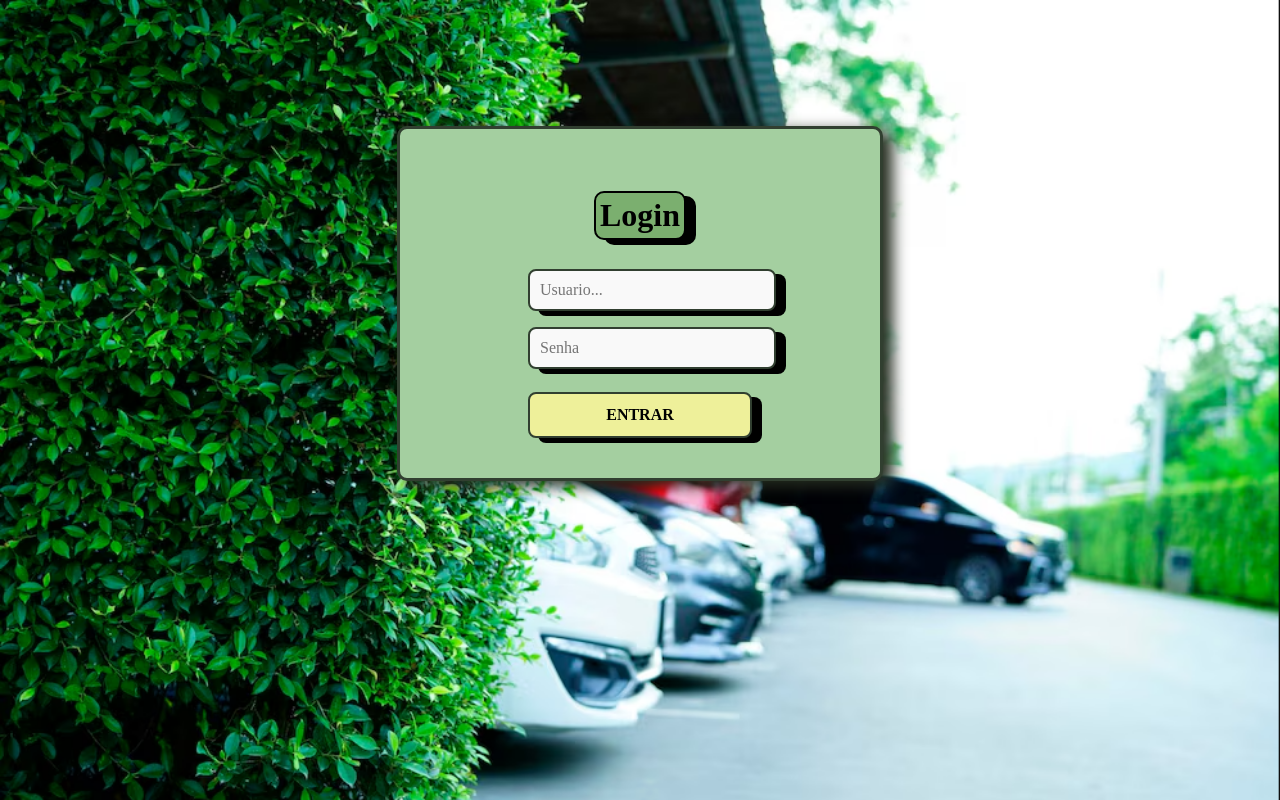
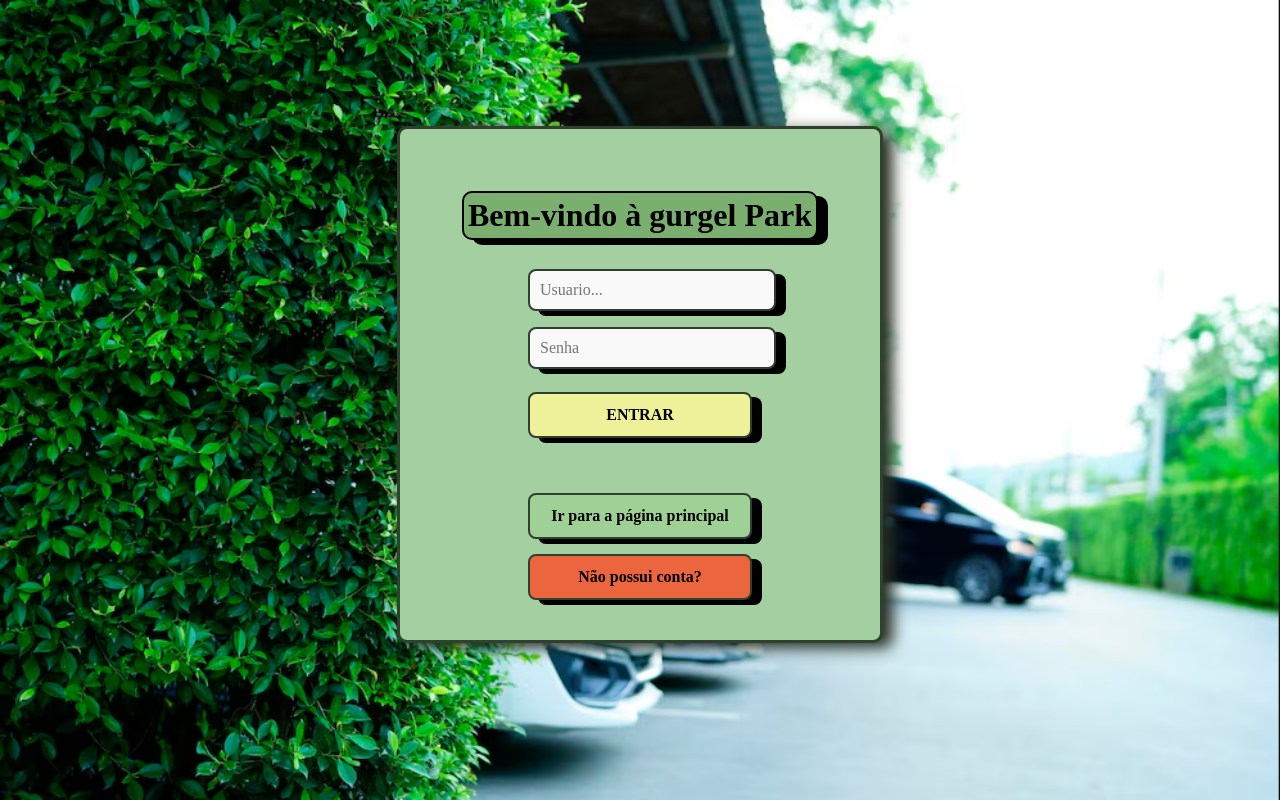
Before and after one commit to LusquinhasB-B/Web-Gurgel-Park, a Django app: page /auth/login/ in a window 1280 px wide. Run offline with Django 5.2, Linux system fonts and the light colour scheme.

Commit message:
mudança da tela home para login

```diff
--- a/meu_projeto/meu_app/templates/login.html
+++ b/meu_projeto/meu_app/templates/login.html
@@ -11,11 +11,17 @@
     <main>
 
         <div class="formulario">
-            <h1>Login</h1>
+            <h1>Bem-vindo à gurgel Park</h1>
             <form action="{% url 'login' %}" method="POST">{% csrf_token %}
                 <input type="text" placeholder="Usuario..." name="username"> <br>
                 <input type="password" placeholder="Senha" name="senha"> <br>
-                <input type="submit" value="ENTRAR">
+                <input type="submit" name="entrar" value="ENTRAR">
+                <div class="botoes">
+                    <input type="submit" name="irPagina" value="Ir para a página principal"> <br>
+                    <div class="b_cadastro">
+                        <input type="submit" name="irCadastro" value="Não possui conta?">
+                    </div>
+                </div>
             </form>
         </div>
         <div class="imagem"></div>
```
